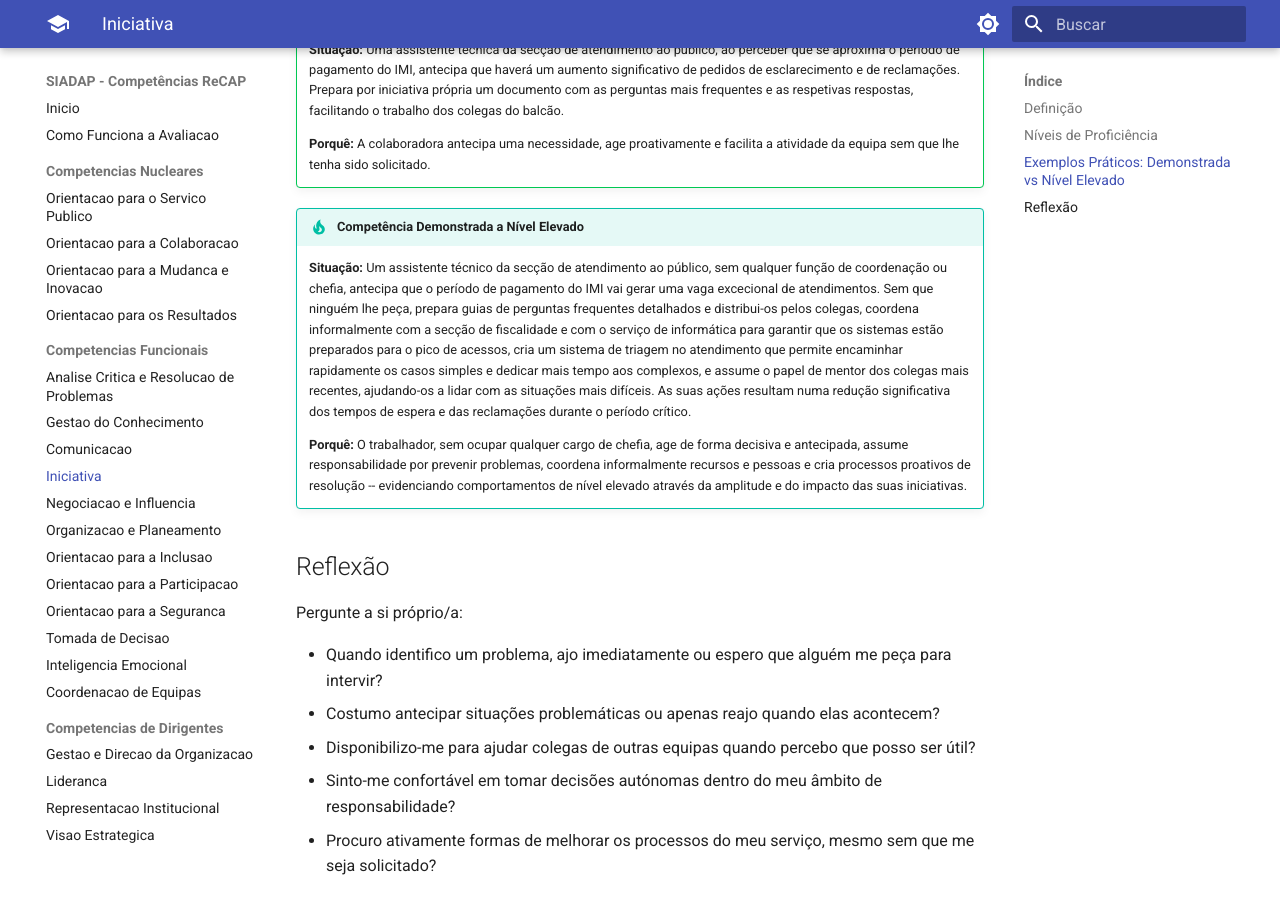
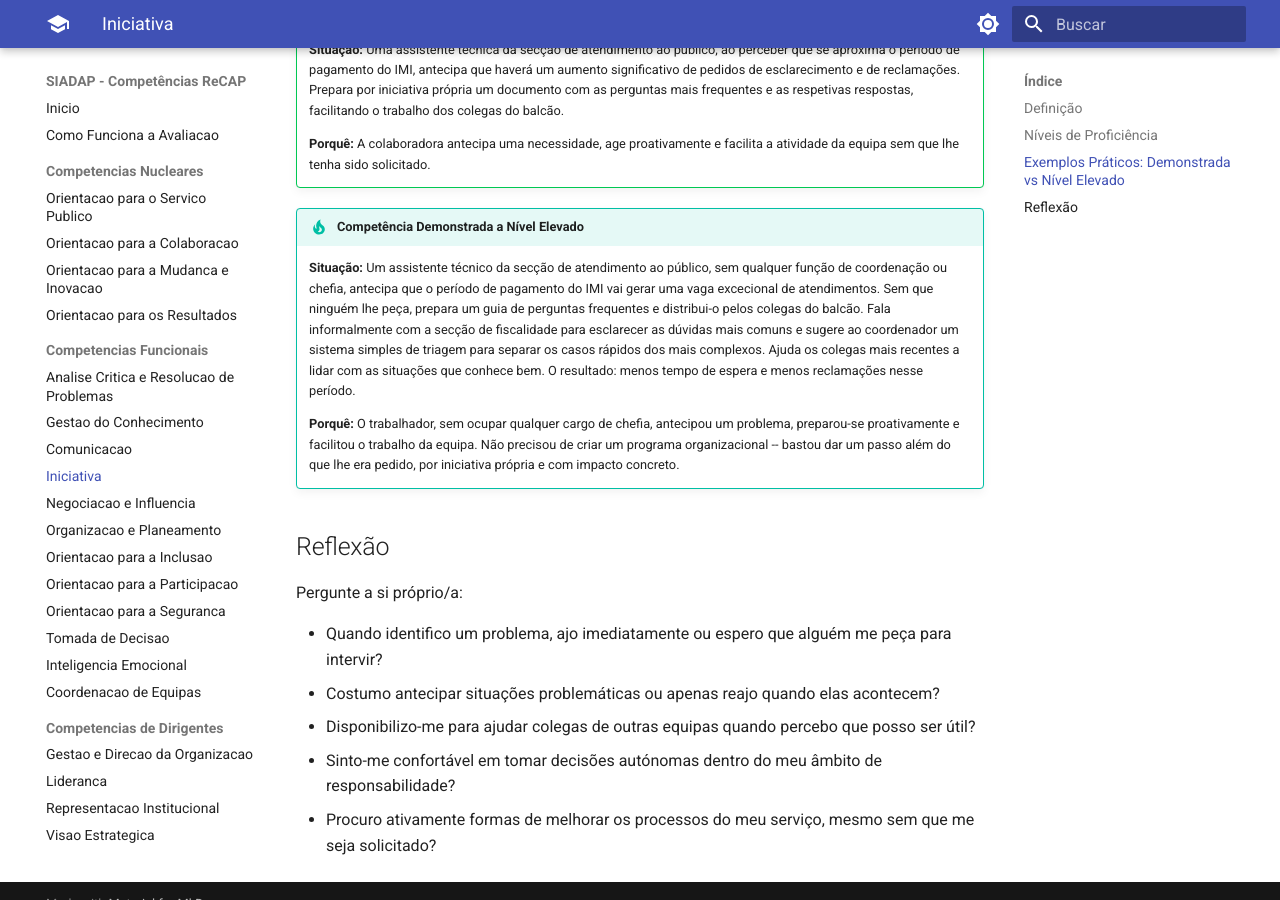
Before and after one commit to guilhasn/siadap-competencias, an MkDocs documentation site: the page built from docs/funcionais/iniciativa.md, in a window 1280 px wide and 900 px high, scrolled down 2311 px. Built offline with MkDocs 1.6.1 and Material for MkDocs 9.7.7, drawn with Linux system fonts in a browser that asks for light colours.

Commit message:
Clarificar que o nível esperado depende do posto e moderar exemplos
- Adicionada nota na página "Como Funciona" explicando que o nível
  esperado depende do perfil do posto de trabalho (um assistente
  operacional no nível 2 pode já ter "Nível Elevado")
- Moderados exemplos de não-dirigentes que eram demasiado ambiciosos
  (Madalena, Raquel, candidatura EU, IMI) para serem mais realistas
  e alcançáveis, mostrando o "passo seguinte" em vez do "topo da escada"

Co-Authored-By: Claude Opus 4.6 <noreply@anthropic.com>

```diff
--- a/docs/funcionais/iniciativa.md
+++ b/docs/funcionais/iniciativa.md
@@ -49,9 +49,9 @@ Agir proativamente no sentido de alcançar os objetivos, intervir com autonomia
     **Porquê:** A colaboradora antecipa uma necessidade, age proativamente e facilita a atividade da equipa sem que lhe tenha sido solicitado.
 
 !!! tip "Competência Demonstrada a Nível Elevado"
-    **Situação:** Um assistente técnico da secção de atendimento ao público, sem qualquer função de coordenação ou chefia, antecipa que o período de pagamento do IMI vai gerar uma vaga excecional de atendimentos. Sem que ninguém lhe peça, prepara guias de perguntas frequentes detalhados e distribui-os pelos colegas, coordena informalmente com a secção de fiscalidade e com o serviço de informática para garantir que os sistemas estão preparados para o pico de acessos, cria um sistema de triagem no atendimento que permite encaminhar rapidamente os casos simples e dedicar mais tempo aos complexos, e assume o papel de mentor dos colegas mais recentes, ajudando-os a lidar com as situações mais difíceis. As suas ações resultam numa redução significativa dos tempos de espera e das reclamações durante o período crítico.
+    **Situação:** Um assistente técnico da secção de atendimento ao público, sem qualquer função de coordenação ou chefia, antecipa que o período de pagamento do IMI vai gerar uma vaga excecional de atendimentos. Sem que ninguém lhe peça, prepara um guia de perguntas frequentes e distribui-o pelos colegas do balcão. Fala informalmente com a secção de fiscalidade para esclarecer as dúvidas mais comuns e sugere ao coordenador um sistema simples de triagem para separar os casos rápidos dos mais complexos. Ajuda os colegas mais recentes a lidar com as situações que conhece bem. O resultado: menos tempo de espera e menos reclamações nesse período.
 
-    **Porquê:** O trabalhador, sem ocupar qualquer cargo de chefia, age de forma decisiva e antecipada, assume responsabilidade por prevenir problemas, coordena informalmente recursos e pessoas e cria processos proativos de resolução -- evidenciando comportamentos de nível elevado através da amplitude e do impacto das suas iniciativas.
+    **Porquê:** O trabalhador, sem ocupar qualquer cargo de chefia, antecipou um problema, preparou-se proativamente e facilitou o trabalho da equipa. Não precisou de criar um programa organizacional -- bastou dar um passo além do que lhe era pedido, por iniciativa própria e com impacto concreto.
 
 ## Reflexão
 
```
Also changed, not shown: docs/como-funciona.md (+5 -0 lines), docs/funcionais/organizacao-planeamento.md (+2 -2 lines), docs/nucleares/resultados.md (+3 -1 lines), docs/nucleares/servico-publico.md (+3 -1 lines).
